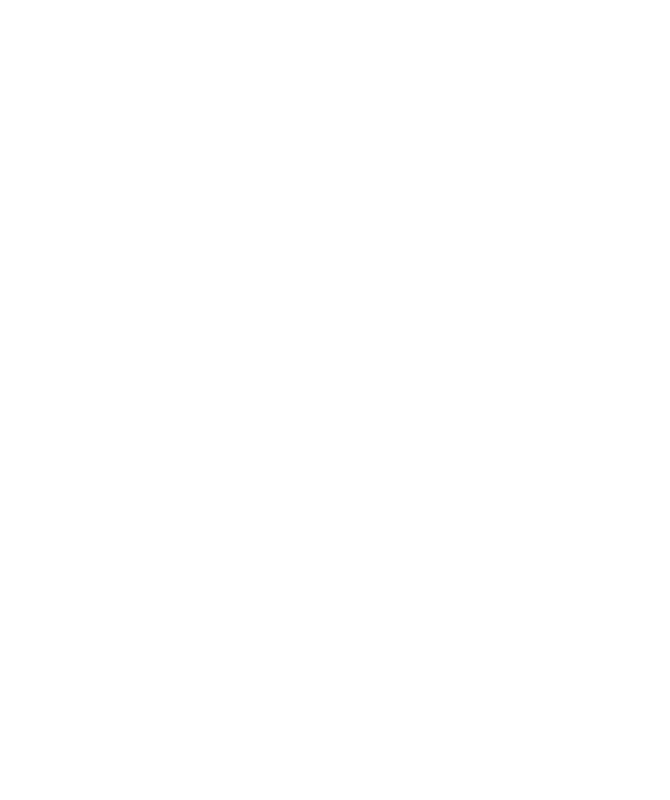
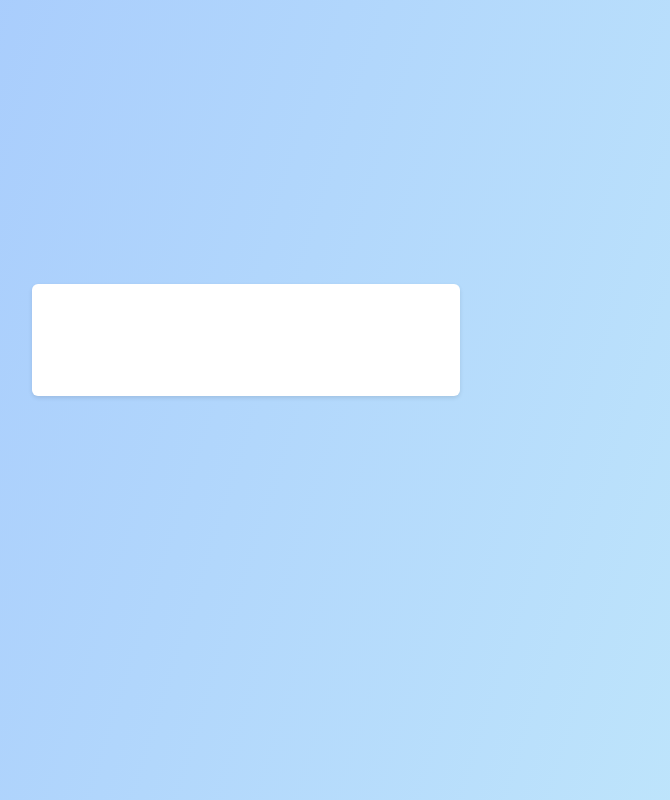
Before and after one commit to tiagobarross/GuessingGame, a plain HTML site: page index.html in a window 1280 px wide. Shown: the whole page, without its empty margins (394-1064 px from the left). Drawn offline with Linux system fonts and the light colour scheme.

Commit message:
initial base complete

```diff
--- a/index.html
+++ b/index.html
@@ -1,11 +1,14 @@
 <!DOCTYPE html>
-<html lang="en">
+<html lang="pt-br">
 <head>
   <meta charset="UTF-8">
   <meta name="viewport" content="width=device-width, initial-scale=1.0">
   <title>Guessing Game</title>
+  <link rel="stylesheet" href="./style.css">
 </head>
 <body>
+  <main>
 
+  </main>
 </body>
 </html>
--- a/style.css
+++ b/style.css
@@ -0,0 +1,28 @@
+*{
+  box-sizing: border-box;
+  margin: 0;
+  padding: 0;
+}
+
+:root{
+  font-size: 62.5%;/*Definindo a porcentagem para utilizar o REM*/
+}
+
+body{
+  background: linear-gradient(287.56deg, #C2E9FB 0%, #A1C4FD 100%);
+  font-size: 1.6rem;
+  display: grid; /*Definindo display em grade*/
+  place-items: center;/*Utilizando center para posicionar o único elemento filho no centro*/
+
+  height: 100vh;
+}
+
+main{
+  background: #FFFF;
+  border-radius: 0.6rem;
+  box-shadow: 0rem 0.2rem 0.4rem rgba(0, 0, 0, 0.1);
+  padding: 4.8rem 6.4rem 6.4rem;
+  margin-top: -12rem;/*Este margin top negativo deixa o main mais acima, trazendo um alinhamento melhor ao centro*/
+
+  width: min(42.8rem, 90%); /*Função min define um tamanho mínimo para a caixa, caso o tamanho precise ser reduzido ele será de 90%*/
+}
```
